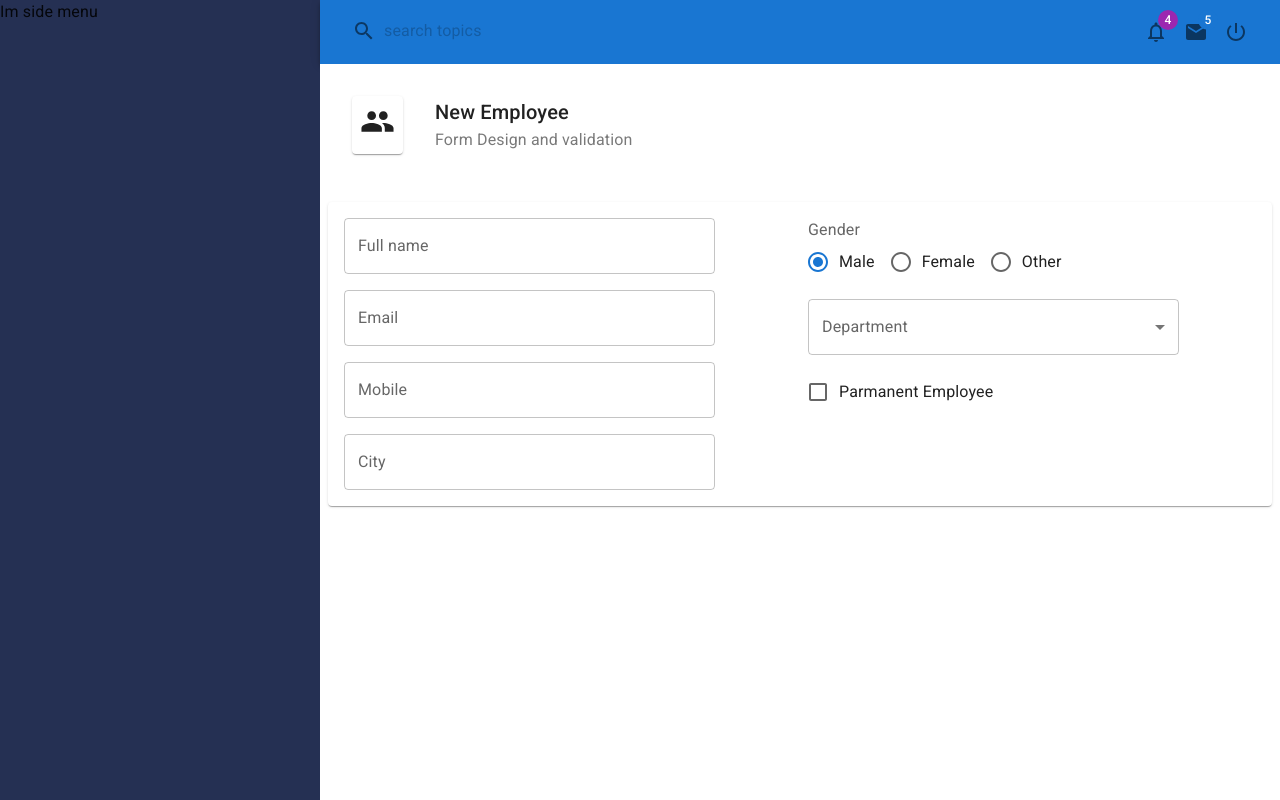
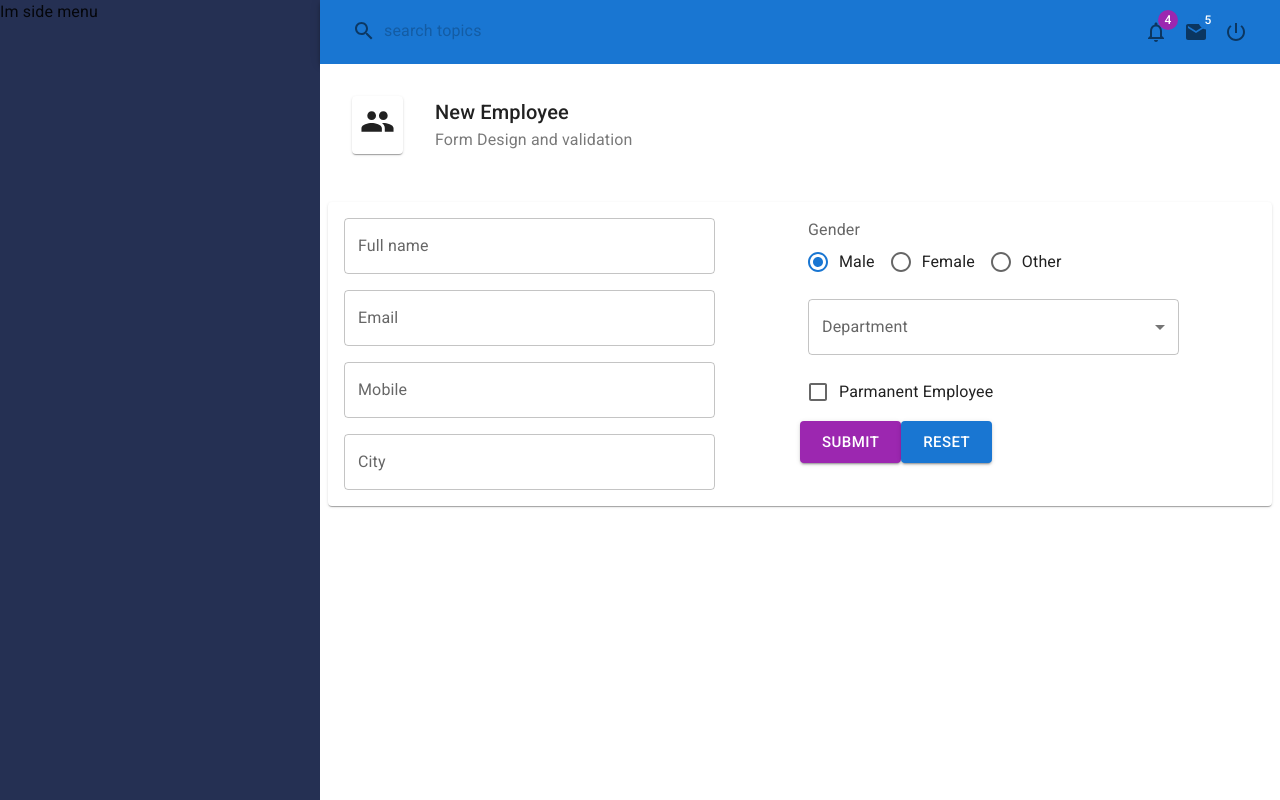
Before and after one commit to touhidalam09/complete-mui-system, a React (Create React App) app: page / in a window 1280 px wide. Built offline with nearby package versions, Linux system fonts and the light colour scheme.

Commit message:
added button reuseable

```diff
--- /dev/null
+++ b/src/components/Controls/Button.jsx
@@ -0,0 +1,30 @@
+import React from 'react';
+import { Button as MuiButton } from '@mui/material'
+import { makeStyles } from '@mui/styles';
+
+const useStyles = makeStyles({
+    root: {
+        margin: "4px"
+    }
+})
+
+function Button(props) {
+
+    const { variant, color, size, text, onClick, ...others } = props;
+    const classes = useStyles();
+
+    return (
+        <MuiButton
+            variant={variant || "contained"}
+            size={size || "large"}
+            color={color || "secondary"}
+            onClick={onClick}
+            {...others}
+            classes={{ root: classes.root }}
+        >
+            {text}
+        </MuiButton>
+    );
+}
+
+export default Button;
--- a/src/components/Controls/Controls.js
+++ b/src/components/Controls/Controls.js
@@ -3,6 +3,7 @@
 import Select from './Select';
 import Checkbox from './Checkbox';
 import DatePickers from './DatePickers';
+import Button from './Button';
 
 
 const Controls = {
@@ -11,6 +12,7 @@
     Select,
     Checkbox,
     DatePickers,
+    Button
 }
 
 export default Controls;
--- a/src/pages/Employee/EmployeeForm.jsx
+++ b/src/pages/Employee/EmployeeForm.jsx
@@ -88,6 +88,16 @@
                             value={values.isParmanent}
                             onChange={handleInputChange}
                         />
+                        <div>
+                            <Controls.Button
+                                type="submit"
+                                text="Submit"
+                            />
+                            <Controls.Button
+                                text="Reset"
+                                color="primary"
+                            />
+                        </div>
                     </Grid>
                 </Grid>
             </Form>
```
